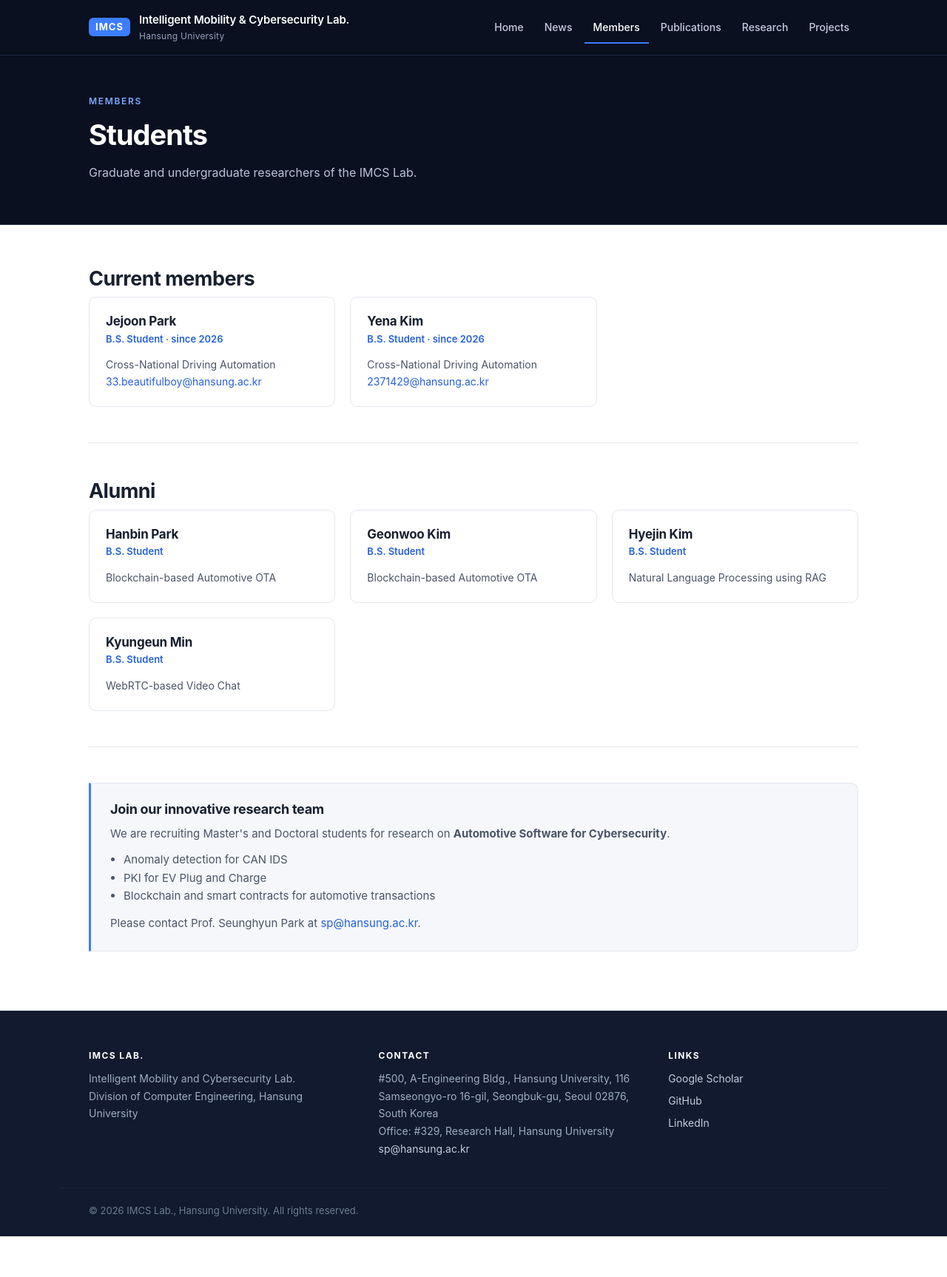
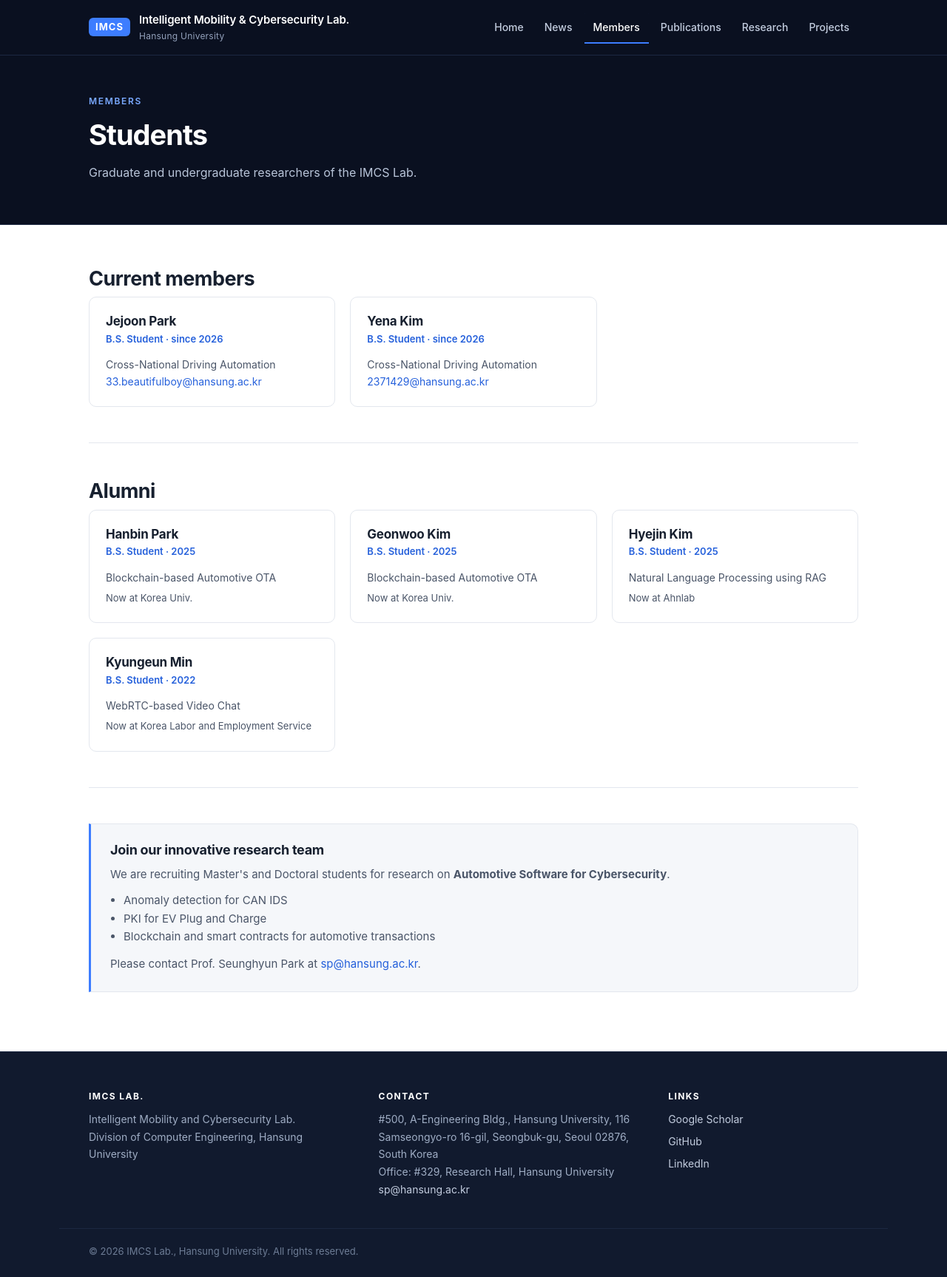
Before and after one commit to imcslab/imcslab.github.io, a Jekyll site: the page built from members/students.html, in a window 1280 px wide. Shown: the whole page at 74% size. Built offline with Jekyll 4.4.1, drawn with Linux system fonts in a browser that asks for light colours; before the commit the page ends 1671 px from its top, so only the background shows below that.

Commit message:
Show alumni affiliation and graduation year on the Students page
The alumni entries carry an `affiliation` field that the template ignored, so
where graduates went was not visible. Render it as "Now at ...", and show the
`since` value the alumni card was also dropping.

Also fix a typo that merged two employers into "AhnlaKorea Labor and
Employment Serviceb", and document `affiliation` in the file header.

Co-Authored-By: Claude Opus 4.8 (1M context) <noreply@anthropic.com>

```diff
--- a/_data/students.yml
+++ b/_data/students.yml
@@ -6,10 +6,11 @@
 # the `[]` — the items go on the lines below, not inside the brackets.
 #
 #   - name: Hong Gildong
-#     role: M.S. Student          # M.S. Student | Ph.D. Student | Undergraduate Researcher
+#     role: M.S. Student          # M.S. Student | Ph.D. Student | B.S. Student
 #     topic: Anomaly detection for in-vehicle networks
 #     since: "2026"               # optional
 #     email: someone@hansung.ac.kr  # optional
+#     affiliation: Some Company   # optional, alumni only — shown as "Now at ..."
 
 current:
   - name: Jejoon Park
@@ -47,4 +48,4 @@ alumni:
     role: B.S. Student
     topic: WebRTC-based Video Chat
     since: "2022"
-    affiliation: AhnlaKorea Labor and Employment Serviceb
+    affiliation: Korea Labor and Employment Service
--- a/assets/css/style.css
+++ b/assets/css/style.css
@@ -521,6 +521,7 @@ h1, h2, h3, h4 { line-height: 1.25; margin: 0 0 .5em; font-weight: 650; letter-s
 .member-card__name { margin: 0 0 2px; font-size: 17px; }
 .member-card__role { margin: 0 0 12px; font-size: 13px; color: var(--accent-dk); font-weight: 600; }
 .member-card__topic { margin: 0; font-size: 14px; color: var(--slate); }
+.member-card__affiliation { margin: 6px 0 0; font-size: 13px; color: var(--slate); }
 
 .empty-state {
   border: 1px dashed var(--line);
--- a/members/students.html
+++ b/members/students.html
@@ -35,8 +35,9 @@ subtitle: Graduate and undergraduate researchers of the IMCS Lab.
     {% for m in alumni %}
       <article class="member-card">
         <h3 class="member-card__name">{{ m.name }}</h3>
-        <p class="member-card__role">{{ m.role }}</p>
+        <p class="member-card__role">{{ m.role }}{% if m.since %} · {{ m.since }}{% endif %}</p>
         {% if m.topic %}<p class="member-card__topic">{{ m.topic }}</p>{% endif %}
+        {% if m.affiliation %}<p class="member-card__affiliation">Now at {{ m.affiliation }}</p>{% endif %}
       </article>
     {% endfor %}
   </div>
```
